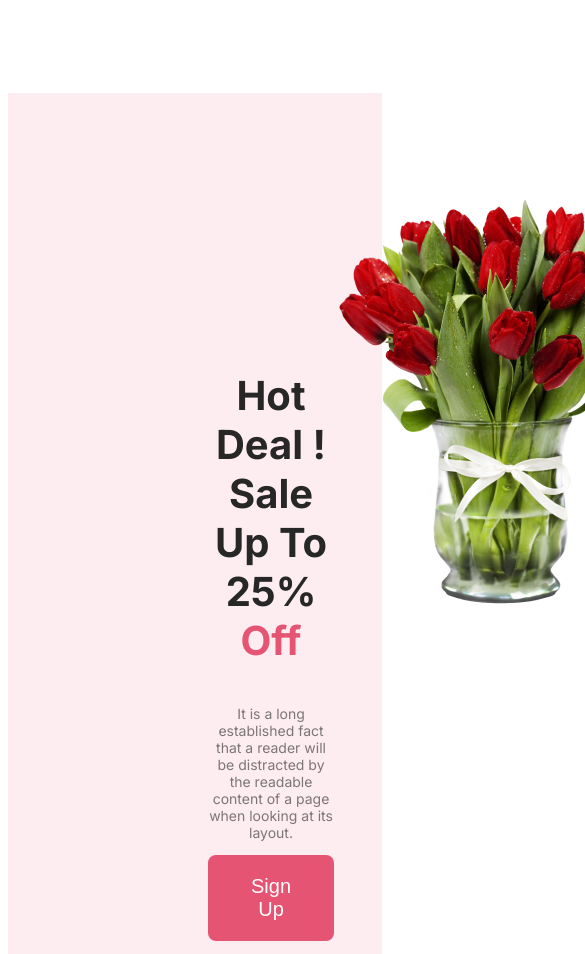
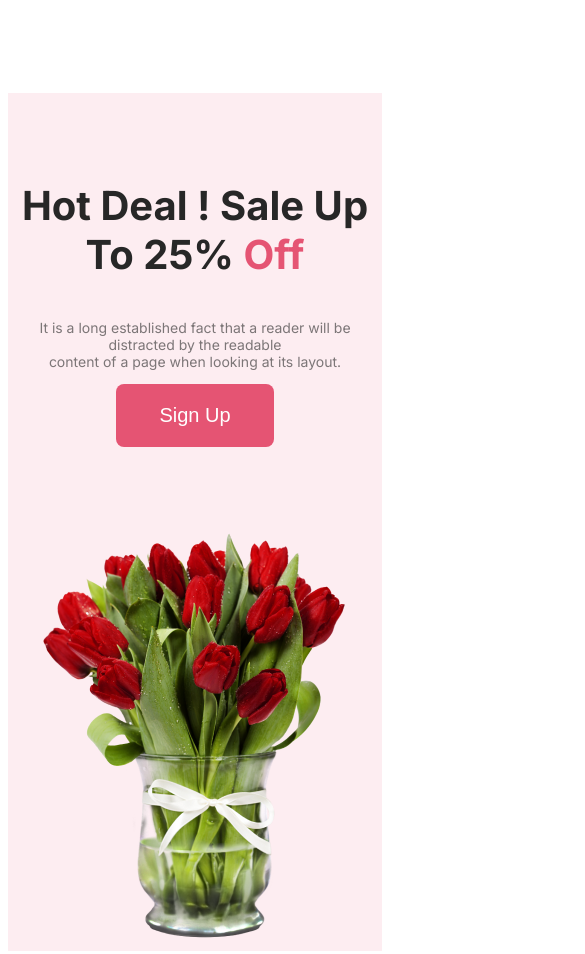
Before and after one commit to sabequnpayel/flower-shop, a plain HTML site: page index.html in a window 390 px wide. Shown: the part 4002-4956 px from the top of the page, 585 px wide, since content can reach past the window. Drawn offline with Linux system fonts and the light colour scheme.

Commit message:
responsived fourth page

```diff
--- a/style.css
+++ b/style.css
@@ -153,6 +153,23 @@ span{
         height: calc(100% - 2px);
         width: calc(100% - 2px);
     }
+    .deals-container{
+        padding: 0px 0px 0px 0px;
+    }
+    .deal{
+        flex-direction: column;
+        padding: 0px 0px 0px 0px;
+    }
+    .deals-description{
+        margin-top: -90px;
+        padding-top: 0px;
+        padding-bottom: 30px;
+
+    }
+    .deals-image{
+        padding-top: 50px;
+        padding-left: 30px;
+    }
     .benefits-container{
      margin-left: 0px;
      margin-right: 0px;
```
